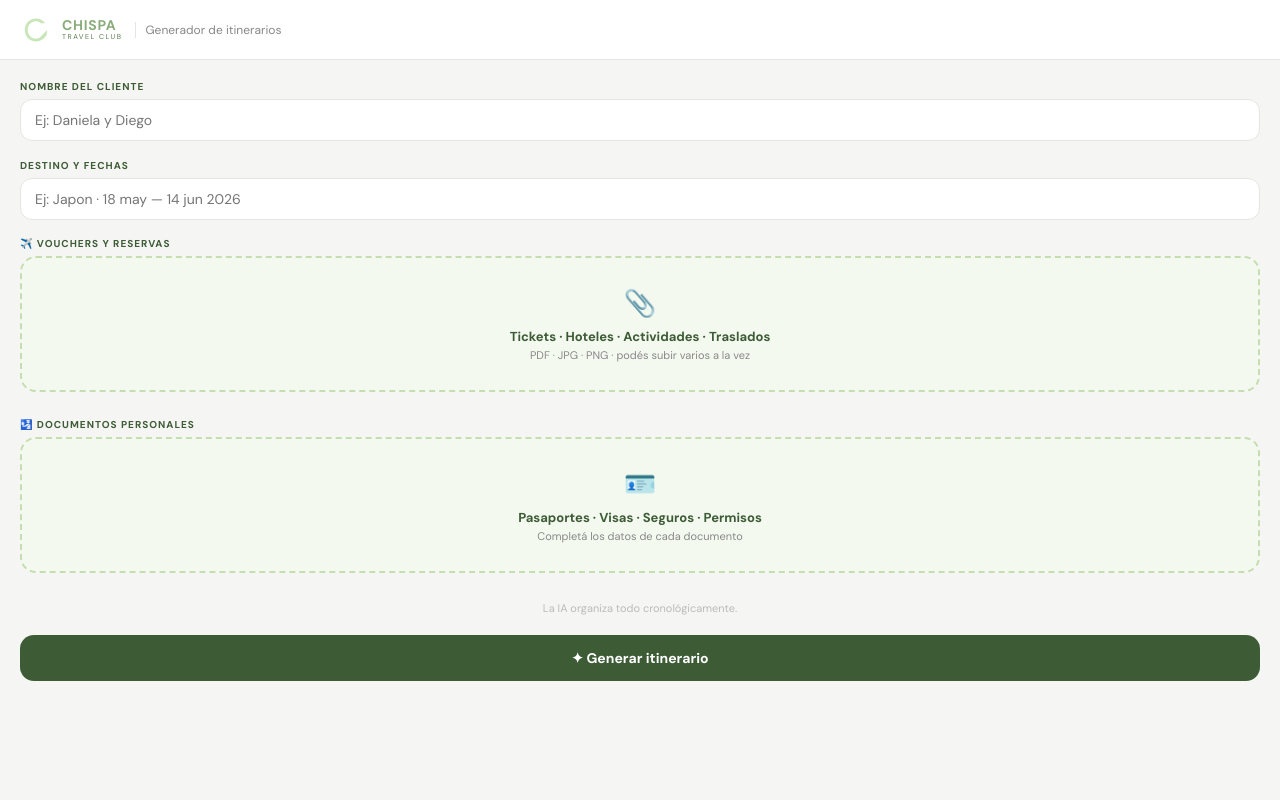
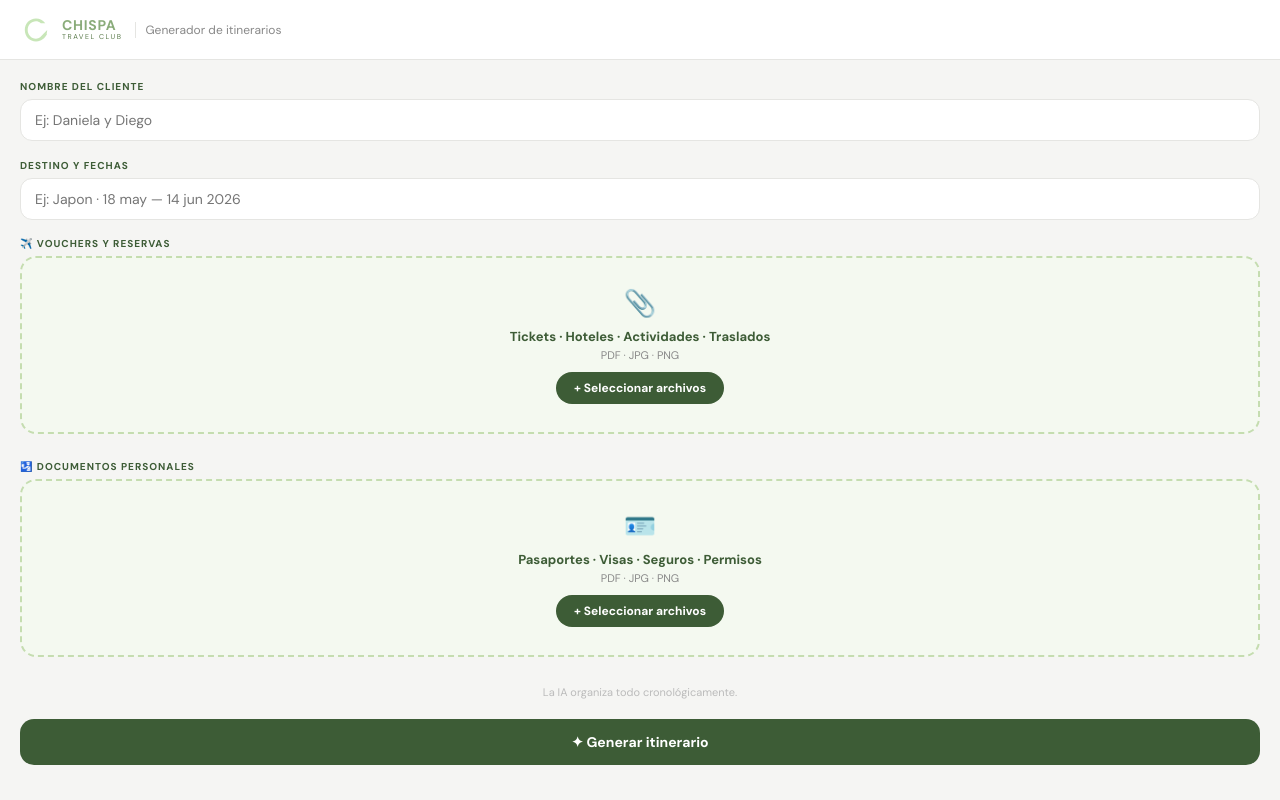
Before and after one commit to chispatravelclub-source/chispa-generador, a website: page index.html in a window 1280 px wide. Drawn offline with Linux system fonts and the light colour scheme.

Commit message:
Update index.html

```diff
--- a/index.html
+++ b/index.html
@@ -23,7 +23,8 @@ label.lbl{font-size:10px;color:var(--green);text-transform:uppercase;letter-spac
 input.inp{width:100%;padding:11px 14px;border:1.5px solid var(--border);border-radius:12px;font-size:14px;font-family:'DM Sans';color:var(--ink);background:var(--white);transition:border-color .15s}
 input.inp:focus{outline:none;border-color:var(--green-light)}
 .uzone{border:2px dashed #c5ddb0;border-radius:var(--radius);background:var(--green-xpale);padding:1.75rem 1rem;text-align:center;cursor:pointer;position:relative}
-.uzone input{position:absolute;inset:0;opacity:0;cursor:pointer;width:100%;height:100%}
+.uzone input{display:none}
+.uzone-btn{display:inline-flex;align-items:center;gap:6px;margin-top:10px;padding:8px 18px;border-radius:20px;background:var(--green);color:#fff;font-size:12px;font-weight:700;font-family:'DM Sans',sans-serif;cursor:pointer;border:none}
 .uzone-icon{font-size:26px;margin-bottom:8px}
 .uzone-t{font-size:13px;font-weight:700;color:var(--green);margin-bottom:3px}
 .uzone-s{font-size:11px;color:var(--ink3)}
@@ -216,21 +217,23 @@ input.inp:focus{outline:none;border-color:var(--green-light)}
     <div><label class="lbl">Destino y fechas</label><input class="inp" id="inp-dates" placeholder="Ej: Japon · 18 may — 14 jun 2026"/></div>
     <div>
       <label class="lbl">✈️ Vouchers y reservas</label>
-      <div class="uzone" id="dzone">
+      <div class="uzone" id="dzone" onclick="document.getElementById('finput').click()">
         <input type="file" id="finput" multiple accept=".pdf,image/*" onchange="handleFiles(this.files)"/>
         <div class="uzone-icon">📎</div>
         <div class="uzone-t">Tickets · Hoteles · Actividades · Traslados</div>
-        <div class="uzone-s">PDF · JPG · PNG · podés subir varios a la vez</div>
+        <div class="uzone-s">PDF · JPG · PNG</div>
+        <button class="uzone-btn" onclick="event.stopPropagation();document.getElementById('finput').click()">+ Seleccionar archivos</button>
       </div>
       <div class="flist" id="flist"></div>
     </div>
     <div>
       <label class="lbl">🛂 Documentos personales</label>
-      <div class="uzone" id="dzone-docs">
+      <div class="uzone" id="dzone-docs" onclick="document.getElementById('finput-docs').click()">
         <input type="file" id="finput-docs" multiple accept=".pdf,image/*" onchange="handleDocs(this.files)"/>
         <div class="uzone-icon">🪪</div>
         <div class="uzone-t">Pasaportes · Visas · Seguros · Permisos</div>
-        <div class="uzone-s">Completá los datos de cada documento</div>
+        <div class="uzone-s">PDF · JPG · PNG</div>
+        <button class="uzone-btn" onclick="event.stopPropagation();document.getElementById('finput-docs').click()">+ Seleccionar archivos</button>
       </div>
       <div class="flist" id="flist-docs"></div>
     </div>
```
